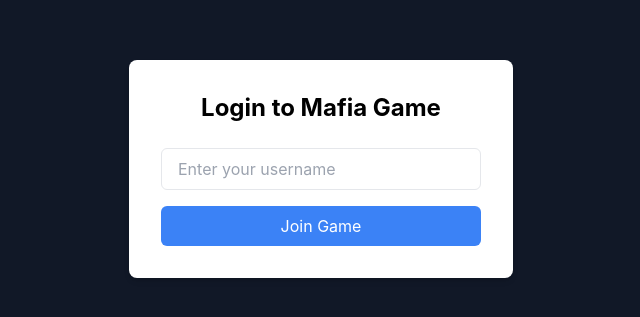
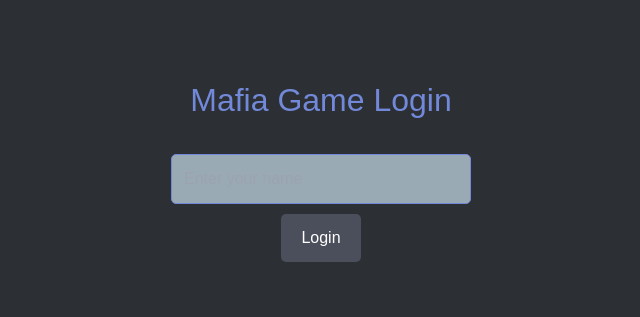
Before and after one commit to mrElnekave/MentalMafia, a React (Create React App) app in the folder frontend/: page / in a window 1280 px wide. Shown: the part 231-548 px from the top of the page, without its empty margins (319-959 px from the left). Built offline with nearby package versions, Linux system fonts and the light colour scheme; no server answers.

Commit message:
got a lot working but a small bug rn may be with my automation script

```diff
--- a/frontend/package.json
+++ b/frontend/package.json
@@ -2,10 +2,12 @@
   "name": "frontend",
   "version": "0.1.0",
   "private": true,
+  "proxy": "http://localhost:3001",
   "dependencies": {
     "@testing-library/jest-dom": "^5.17.0",
     "@testing-library/react": "^13.4.0",
     "@testing-library/user-event": "^13.5.0",
+    "axios": "^1.7.7",
     "react": "^18.3.1",
     "react-dom": "^18.3.1",
     "react-router-dom": "^6.27.0",
--- a/frontend/src/App.css
+++ b/frontend/src/App.css
@@ -1,38 +1,134 @@
-.App {
+/* App.css */
+
+body {
+  font-family: Arial, sans-serif;
+  background-color: #2c2f33;
+  color: #fff;
+  margin: 0;
+  padding: 0;
+}
+
+.login-container {
+  display: flex;
+  flex-direction: column;
+  justify-content: center;
+  align-items: center;
+  height: 100vh;
   text-align: center;
 }
 
-.App-logo {
-  height: 40vmin;
-  pointer-events: none;
+.login-container h2 {
+  font-size: 2rem;
+  color: #7289da;
+  margin-bottom: 20px;
 }
 
-@media (prefers-reduced-motion: no-preference) {
-  .App-logo {
-    animation: App-logo-spin infinite 20s linear;
-  }
+.login-container input {
+  width: 80%;
+  max-width: 300px;
+  padding: 12px;
+  margin: 10px 0;
+  font-size: 1rem;
+  border: 1px solid #7289da;
+  border-radius: 5px;
+  outline: none;
+  background: #99aab5;
+  color: #2c2f33;
 }
 
-.App-header {
-  background-color: #282c34;
-  min-height: 100vh;
+.login-container button {
+  padding: 12px 20px;
+  font-size: 1rem;
+  background-color: #7289da;
+  color: #fff;
+  border: none;
+  border-radius: 5px;
+  cursor: pointer;
+  transition: background-color 0.3s;
+}
+
+.login-container button:hover {
+  background-color: #5b6eae;
+}
+
+.login-container button:disabled {
+  background-color: #4b4f5b;
+  cursor: not-allowed;
+}
+/* App.css */
+
+.game-container {
+  padding: 20px;
+  max-width: 600px;
+  margin: 0 auto;
+  text-align: center;
+  color: #fff;
+}
+
+.game-container h2 {
+  color: #7289da;
+  font-size: 2rem;
+  margin-bottom: 20px;
+}
+
+.game-container p {
+  font-size: 1.2rem;
+  margin: 10px 0;
+}
+
+.role-indicator {
+  font-weight: bold;
+  font-size: 1.5rem;
+  margin-top: 10px;
+  color: #7289da;
+}
+
+.vote-container {
   display: flex;
   flex-direction: column;
   align-items: center;
-  justify-content: center;
-  font-size: calc(10px + 2vmin);
-  color: white;
+  margin-top: 20px;
 }
 
-.App-link {
-  color: #61dafb;
+.vote-container select {
+  width: 80%;
+  max-width: 300px;
+  padding: 10px;
+  margin: 10px 0;
+  font-size: 1rem;
+  border: 1px solid #7289da;
+  border-radius: 5px;
+  background: #99aab5;
+  color: #2c2f33;
+  outline: none;
 }
 
-@keyframes App-logo-spin {
-  from {
-    transform: rotate(0deg);
-  }
-  to {
-    transform: rotate(360deg);
-  }
+.vote-container button {
+  padding: 12px 20px;
+  font-size: 1rem;
+  background-color: #7289da;
+  color: #fff;
+  border: none;
+  border-radius: 5px;
+  cursor: pointer;
+  transition: background-color 0.3s;
 }
+
+.vote-container button:hover {
+  background-color: #5b6eae;
+}
+
+
+
+.vote-container h3 {
+  color: #7289da;
+  font-size: 1.5rem;
+  margin-bottom: 10px;
+}
+
+.vote-container select,
+.vote-container button {
+  width: 80%;
+  max-width: 300px;
+  margin: 8px 0;
+}
--- a/frontend/src/App.js
+++ b/frontend/src/App.js
@@ -1,22 +1,19 @@
 // src/App.js
+
 import React from 'react';
-import { BrowserRouter as Router, Routes, Route, Link } from 'react-router-dom'; // Router setup
-import Login from './Components/login.js';
-// import Game from './Components/Game';
+import { BrowserRouter as Router, Routes, Route } from 'react-router-dom';
+import Login from './Components/login';
+import GamePage from './Components/GamePage';
 
-
-const App = () => {
+function App() {
   return (
     <Router>
-      <div className="h-screen bg-gray-100">
-
-        <Routes>
-          <Route path="/" element={<Login />} /> {/* Login page */}
-
-        </Routes>
-      </div>
+      <Routes>
+        <Route path="/" element={<Login />} />
+        <Route path="/game" element={<GamePage />} />
+      </Routes>
     </Router>
   );
-};
+}
 
 export default App;
--- /dev/null
+++ b/frontend/src/Components/GamePage.js
@@ -0,0 +1,58 @@
+// src/components/GamePage.js
+
+import React, { useEffect, useState } from 'react';
+import axios from 'axios';
+import Vote from './Vote';
+import '../App.css';
+
+function GamePage() {
+    const [sessionId, setSessionId] = useState('');
+    const [gameStatus, setGameStatus] = useState('');
+    const [role, setRole] = useState('');
+    const [players, setPlayers] = useState([]);
+    const [message, setMessage] = useState('');
+    const userId = localStorage.getItem('userId');
+
+    useEffect(() => {
+      const joinGame = async () => {
+        try {
+          const response = await axios.post('http://localhost:3001/api/user/game/join', { userId });
+          setSessionId(response.data.sessionId);
+          setGameStatus(response.data.status);
+          setRole(players[userId].role || response.data.role); // Set the assigned role
+          fetchPlayers();
+        } catch (error) {
+          console.error('Join game error:', error.response?.data?.error || error.message);
+        }
+      };
+
+      joinGame();
+    }, [userId]);
+
+    const fetchPlayers = async () => {
+      try {
+        const response = await axios.get('http://localhost:3001/api/game/players', {
+          params: { sessionId },
+        });
+        setPlayers(response.data.players);
+      } catch (error) {
+        console.error('Fetch players error:', error.response?.data?.error || error.message);
+      }
+    };
+
+    return (
+      <div className="game-container">
+        <h2>Game Started</h2>
+        <p>Your role: {role}</p>
+        <Vote
+          userId={userId}
+          role={role}
+          players={players}
+          sessionId={sessionId}
+          setMessage={setMessage}
+        />
+        {message && <p className="message">{message}</p>}
+      </div>
+    );
+  }
+  export default GamePage;
--- /dev/null
+++ b/frontend/src/Components/Vote.js
@@ -0,0 +1,63 @@
+import React, { useState } from 'react';
+import axios from 'axios';
+import '../App.css';
+
+function Vote({ userId, role, players, sessionId, setMessage }) {
+  const [targetId, setTargetId] = useState('');
+
+  const handleVote = async () => {
+    try {
+      const response = await axios.post('http://localhost:3001/api/game/vote', {
+        userId,
+        voteeId: targetId,
+      });
+      setMessage(response.data.message);
+    } catch (error) {
+      console.error('Vote error:', error.response?.data?.error || error.message);
+    }
+  };
+
+  const handleAction = async () => {
+    let url = '';
+    if (role === 'god') {
+      url = 'http://localhost:3001/api/game/action/kill';
+    } else if (role === 'angel') {
+      url = 'http://localhost:3001/api/game/action/revive';
+    } else {
+      return;
+    }
+
+    try {
+      const response = await axios.post(url, { userId, targetId });
+      setMessage(response.data.message);
+    } catch (error) {
+      console.error('Action error:', error.response?.data?.error || error.message);
+    }
+  };
+
+  return (
+    <div className="vote-container">
+      <h3>Choose a player:</h3>
+      <select onChange={(e) => setTargetId(e.target.value)} value={targetId}>
+        <option value="">Select a player</option>
+        {players
+          .filter((p) => p.userId !== userId && p.status === 'alive')
+          .map((player) => (
+            <option key={player.userId} value={player.userId}>
+              {player.name}
+            </option>
+          ))}
+      </select>
+      <button onClick={handleVote} disabled={!targetId}>
+        Vote
+      </button>
+      {(role === 'god' || role === 'angel') && (
+        <button onClick={handleAction} disabled={!targetId}>
+          {role === 'god' ? 'Kill' : 'Revive'}
+        </button>
+      )}
+    </div>
+  );
+}
+
+export default Vote;
--- a/frontend/src/Components/login.js
+++ b/frontend/src/Components/login.js
@@ -1,51 +1,41 @@
-// src/Login.js
+// src/components/Login.js
+
 import React, { useState } from 'react';
-import { useNavigate } from 'react-router-dom'; // Navigation hook from React Router
-// Correct import
-import { io } from 'socket.io-client';
+import axios from 'axios';
+import { useNavigate } from 'react-router-dom';
+import '../App.css';
 
+function Login() {
+  const [name, setName] = useState('');
+  const navigate = useNavigate();
 
-const socket = io('http://localhost:3000'); // Connect to the backend server
+  const handleLogin = async () => {
+    try {
+      const response = await axios.post('http://localhost:3001/api/user/login', { name });
 
-const Login = () => {
-  const [username, setUsername] = useState('');
-  const [error, setError] = useState('');
-  const navigate = useNavigate(); // Use for navigation
-
-  const handleLogin = () => {
-    if (!username) {
-      setError('Username is required');
-      return;
+      const { userId } = response.data;
+      // Store userId in localStorage or state management
+      localStorage.setItem('userId', userId);
+      navigate('/game');
+    } catch (error) {
+      console.error('Login error:', error.response.data.error);
     }
-
-    // Emit the joinGame event to the backend
-    socket.emit('joinGame', username);
-
-    // Navigate to the game page
-    navigate('/game');
   };
 
   return (
-    <div className="flex items-center justify-center min-h-screen bg-gray-900">
-      <div className="bg-white p-8 rounded-lg shadow-md w-96">
-        <h1 className="text-2xl font-bold mb-6 text-center">Login to Mafia Game</h1>
-        <input
-          type="text"
-          placeholder="Enter your username"
-          value={username}
-          onChange={(e) => setUsername(e.target.value)}
-          className="w-full px-4 py-2 mb-4 border rounded-md focus:outline-none focus:ring-2 focus:ring-blue-500"
-        />
-        <button
-          onClick={handleLogin}
-          className="w-full bg-blue-500 text-white py-2 rounded-md hover:bg-blue-600 transition"
-        >
-          Join Game
-        </button>
-        {error && <p className="text-red-500 mt-4">{error}</p>}
-      </div>
+    <div className="login-container">
+      <h2>Mafia Game Login</h2>
+      <input
+        type="text"
+        placeholder="Enter your name"
+        value={name}
+        onChange={(e) => setName(e.target.value)}
+      />
+      <button onClick={handleLogin} disabled={!name}>
+        Login
+      </button>
     </div>
   );
-};
+}
 
 export default Login;
```
Also changed, not shown: frontend/Automate.js (added, +96 -0 lines), 1 other file (tests, documents, lock files or other folders).
